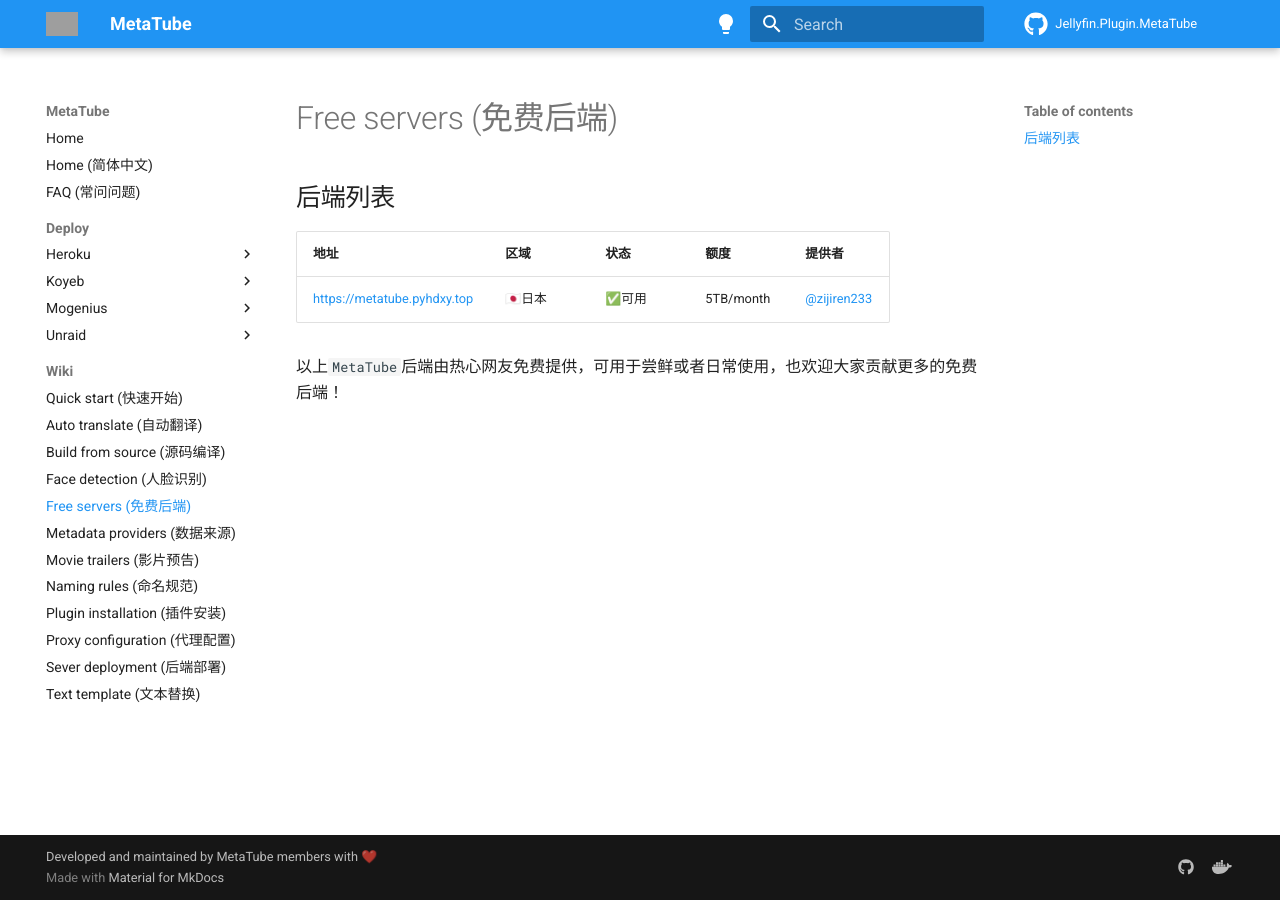
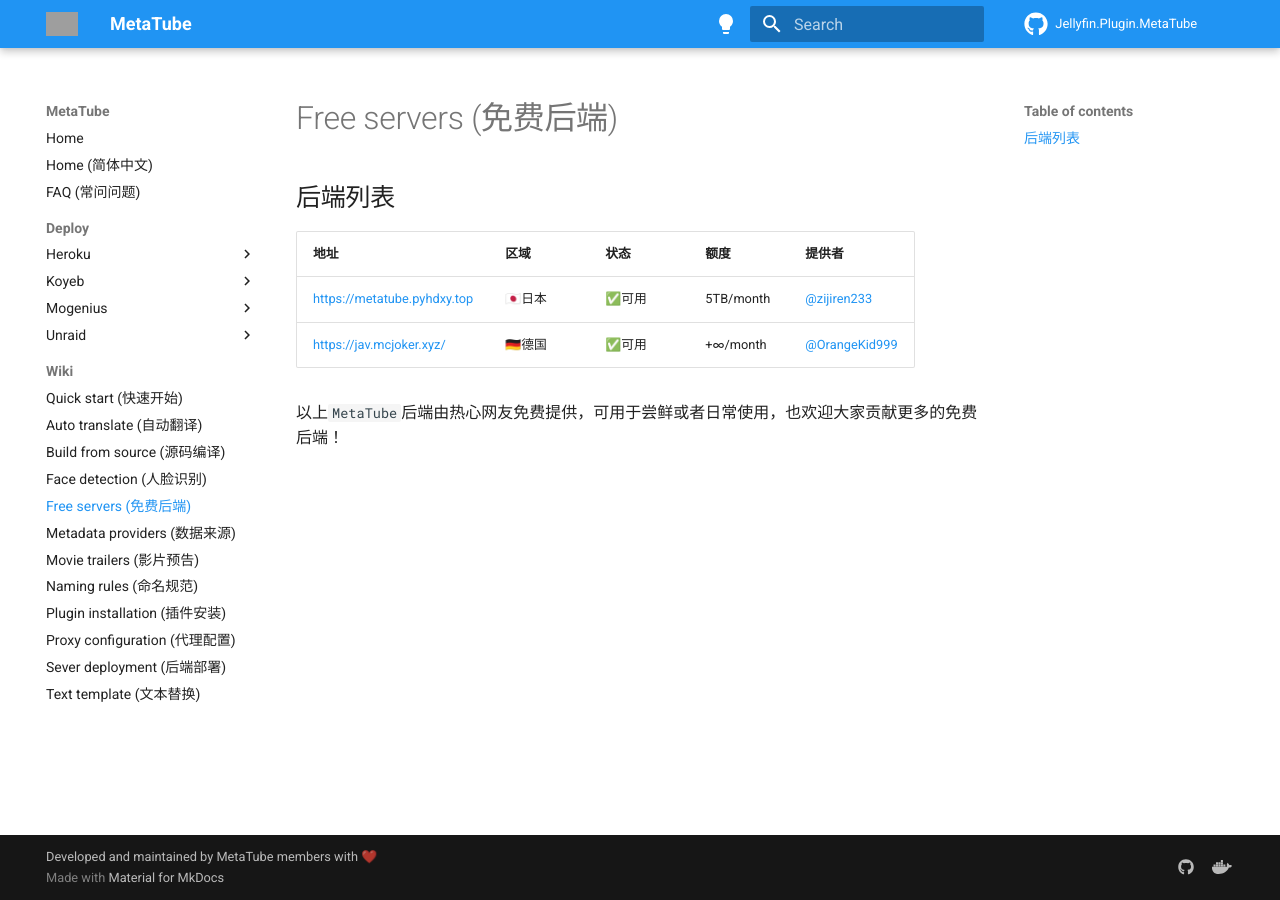
Before and after one commit to metatube-community/metatube-community.github.io, an MkDocs documentation site: the page built from docs/wiki/free-servers.md, in a window 1280 px wide. Built offline with MkDocs 1.6.1 and Material for MkDocs 9.7.7, drawn with Linux system fonts in a browser that asks for light colours; comment, search, counter and statistics services are not loaded; grey boxes are pictures that could not be loaded.

Commit message:
Add a free server from @OrangeKid999

```diff
--- a/docs/wiki/free-servers.md
+++ b/docs/wiki/free-servers.md
@@ -5,5 +5,6 @@
 | 地址 | 区域 | 状态 | 额度 | 提供者 |
 |-----|-----|------|-----|-------|
 | [https://metatube.pyhdxy.top](https://metatube.pyhdxy.top) | 🇯🇵日本 | ✅可用 | 5TB/month | [@zijiren233](https://github.com/zijiren233) |
+| [https://jav.mcjoker.xyz/](https://jav.mcjoker.xyz/) | 🇩🇪德国 | ✅可用 | +∞/month | [@OrangeKid999](https://t.me/OrangeKid999) |
 
 以上`MetaTube`后端由热心网友免费提供，可用于尝鲜或者日常使用，也欢迎大家贡献更多的免费后端！
```
